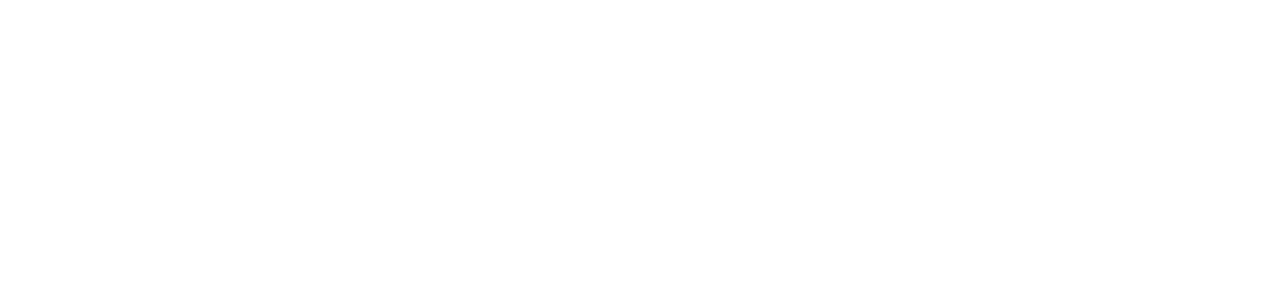
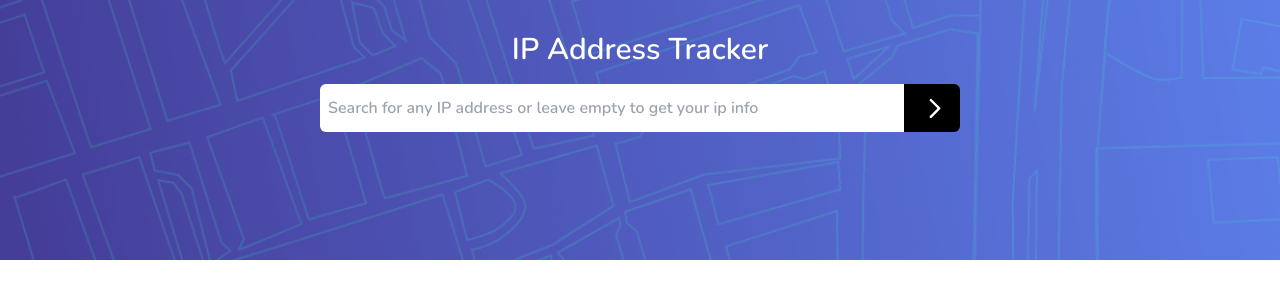
Before and after one commit to erfuun/ip-tracker, a Vue app: page / in a window 1280 px wide. Shown: the top 300 px of the page. Built offline with nearby package versions, Linux system fonts and the light colour scheme.

Commit message:
🙃 Make Search input and apply a ninjas background

```diff
--- a/src/views/Home.vue
+++ b/src/views/Home.vue
@@ -1,5 +1,40 @@
 <template>
-  <div class="home"></div>
+  <div class="flex flex-col h-screen max-h-screen">
+    <!-- Search / Results -->
+    <div
+      class="z-20 flex justify-center relative bg-hero-pattern bg-cover px-4 pt-8 pb-32"
+    >
+      <!-- Search Input -->
+      <div class="w-full max-w-screen-sm">
+        <h1 class="text-white text-center text-3xl pb-4">IP Address Tracker</h1>
+        <div class="flex">
+          <input
+            class="flex-1 py-3 px-2 rounded-tl-md rounded-bl-md focus:outline-none"
+            type="text"
+            placeholder="Search for any IP address or leave empty to get your ip info"
+          />
+          <i
+            class="flex items-center px-4 bg-black text-white rounded-tr-md rounded-br-md pb-1 cursor-pointer"
+          >
+            <svg
+              xmlns="http://www.w3.org/2000/svg"
+              class="h-6 w-6"
+              fill="none"
+              viewBox="0 0 20 20"
+              stroke="currentColor"
+            >
+              <path
+                stroke-linecap="round"
+                stroke-linejoin="round"
+                stroke-width="2"
+                d="M9 5l7 7-7 7"
+              />
+            </svg>
+          </i>
+        </div>
+      </div>
+    </div>
+  </div>
 </template>
 
 <script>
```
